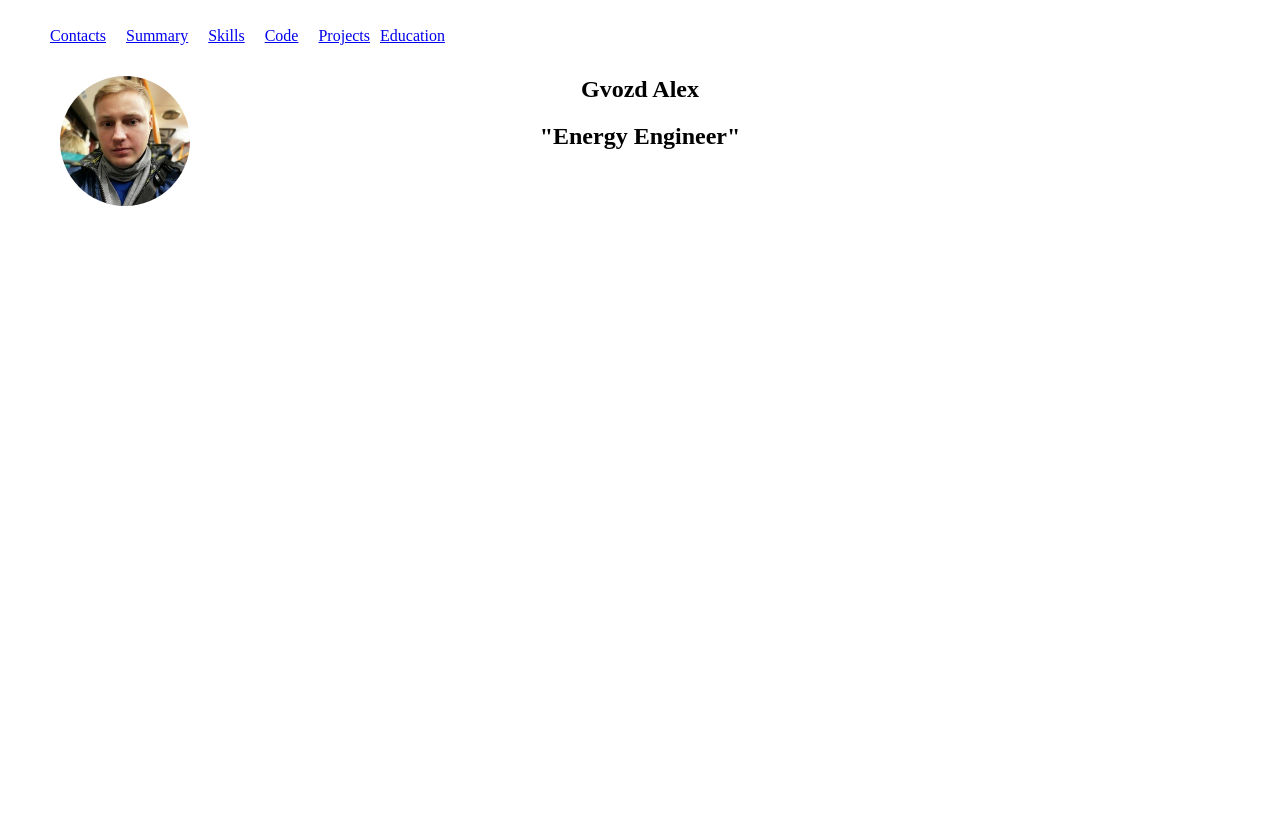
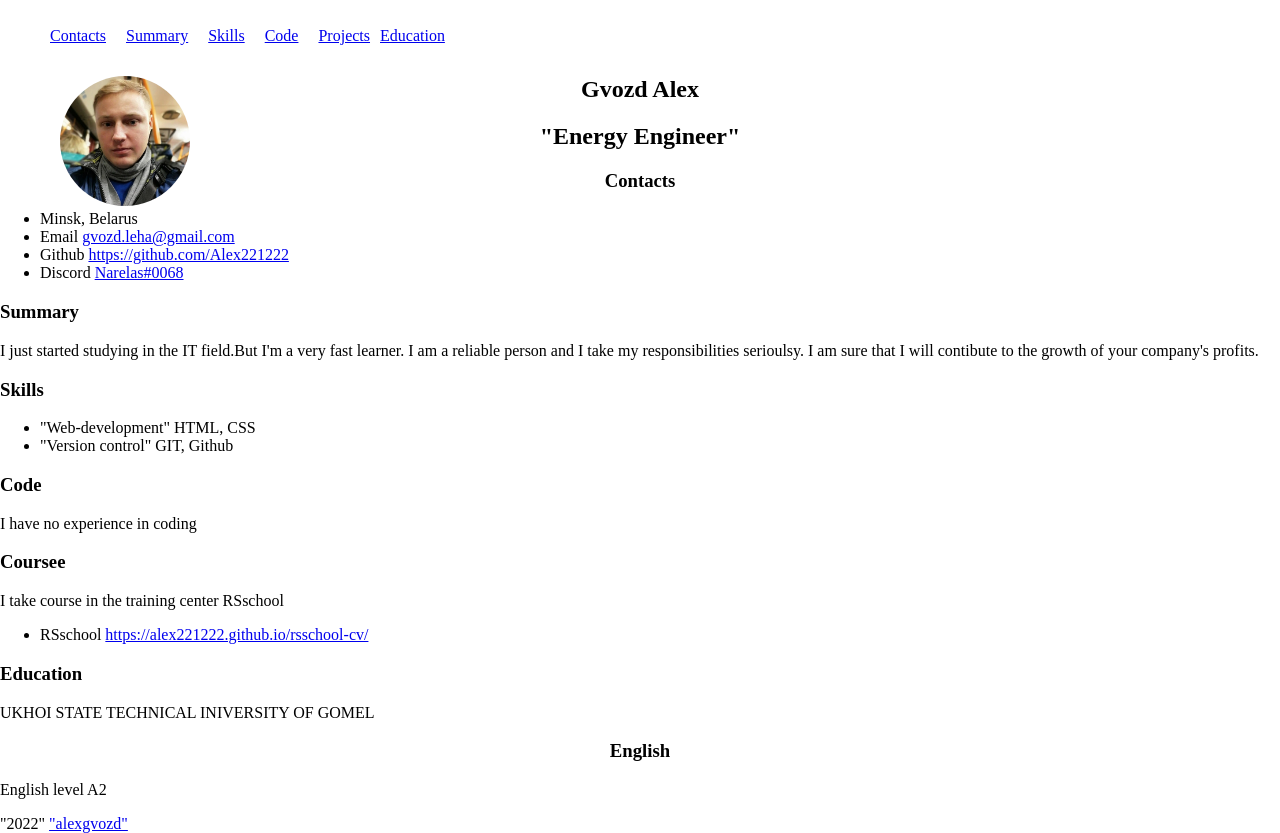
Before and after one commit to Alex221222/rsschool-cv, a plain HTML site: page index.html in a window 1280 px wide. Drawn offline with Linux system fonts and the light colour scheme.

Commit message:
feat: add footer

```diff
--- a/index.html
+++ b/index.html
@@ -12,7 +12,7 @@
 </head>
 <body>
     <header class="header">
-        <div class="container">
+        <div class="container header-container">
             <nav class="nav">
                 <ul class="nav-list">
                   <li class="nav-item"><a href="#contacts" class="nav-link">Contacts</a></li>
@@ -26,7 +26,7 @@
         </div>
     </header>
     <main class="main">
-        <div class="container">
+        <div class="container main-container">
             <section class="section section-profile" id="profile">
                 <img src="assets/images/photo.jpg" alt="img" class="photo">
                 <div class="section">
@@ -36,11 +36,75 @@
                     </h2>
                 </div>
             </section>
+            <section class="section" id="contacts">
+                <h3 class="section-title">Contacts</h3>
+                <ul class="section-list">
+                    <li class="section-item contacts-item">Minsk, Belarus
+                    </li>
+                    <li class="section-item contacts-item">Email
+                        <a href="mailto:gvozd.leha@gmail.com" title="email">gvozd.leha@gmail.com</a>
+                    </li>
+                    <li class="section-item contacts-item">Github
+                        <a href="https://github.com/Alex221222" title="github">https://github.com/Alex221222
+                        </a>
+                    </li>
+                    <li class="section-item contacts-item">Discord
+                        <a href="https://discordapp.com/users/Narelas#0068" title="github">Narelas#0068</a>
+                    </li>
+                </ul>
+            </section>
+            <section class="section" id="summary">
+                <h3 class="section-titel">Summary</h3>
+                <p>
+                    I just started studying in the IT field.But I'm a very fast learner.
+                    I am a reliable person and I take my responsibilities serioulsy.
+                    I am sure that I will contibute to the growth of your company's profits.
+                </p>
+            </section>
+            <section class="section" id="skills">
+                <h3 class="section-titel">Skills</h3>
+                <ul class="section-list">
+                    <li class="section-item">
+                        "Web-development"
+                        <spam>HTML, CSS</spam>
+                    </li>
+                    <li class="section-item">
+                        "Version control"
+                        <spam>GIT, Github</spam>
+                    </li>
+                </ul>
+            </section>
+            <section class="section" id="code">
+                <h3 class="section-titel">Code</h3>
+                <p>
+                    I have no experience in coding
+                </p>
+            </section>
+            <section class="section" id="courses">
+                <h3 class="section-titel">Coursee</h3>
+                <p>I take course in the training center RSschool</p>
+                <ul class="section-list">
+                    <li class="section-item contacts-item">RSschool
+                        <a href="https://alex221222.github.io/rsschool-cv/ title=rsschool">https://alex221222.github.io/rsschool-cv/</a>
+                    </li>
+                </ul>
+            </section>
+            <section class="section" id="education">
+                <h3 class="section-titel">Education</h3>
+                <p>UKHOI STATE TECHNICAL INIVERSITY OF GOMEL</p>
+            </section>
+            <section class="section" id="english">
+                <h3 class="section-title">English</h3>
+                <p>English level A2</p>
+            </section>
+        </div>
+    </main>
+    <footer class="container">
+        <div class="container footer-containerr">
+            "2022"
+            <a href="https://github.com/Alex221222" clasa="github nav-link">"alexgvozd"</a>
 
         </div>
-    </main>
-    <footer class="footer">
-        <div class="container"></div>
     </footer>
 </body>
 </html>
```
